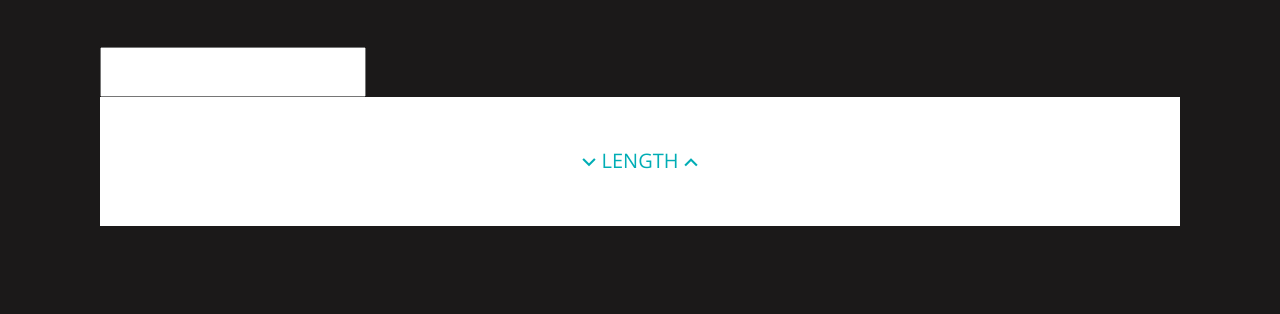
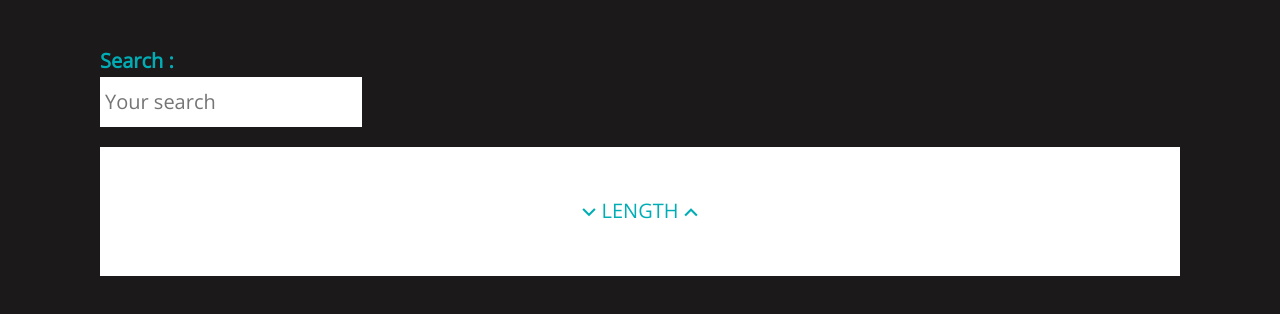
Before and after one commit to sebastien-d-me/Wealth-Health, a React app in the folder projet/: page /list in a window 1280 px wide. Shown: the part 222-536 px from the top of the page. Built offline with nearby package versions, Linux system fonts and the light colour scheme.

Commit message:
Amelioration visuelle de la recherche

```diff
--- a/projet/src/components/DataTable/DataTable.css
+++ b/projet/src/components/DataTable/DataTable.css
@@ -1,3 +1,8 @@
+/* Search */
+.data-search {
+    margin-bottom: 20px;
+}
+
 /* Table */
 .data-table {
     border-collapse: collapse;
--- a/projet/src/components/DataTable/DataTable.js
+++ b/projet/src/components/DataTable/DataTable.js
@@ -59,8 +59,9 @@ function DataTable({data, nameData}) {
     return(
         <>
             {/* Recherche */}
-            <div>
-                <input type="search" onChange={e => setDataSearchInput(e.target.value)}/>
+            <div className="data-search">
+                <label htmlFor="search">Search</label>
+                <input id="search" name="search" onChange={e => setDataSearchInput(e.target.value)} placeholder="Your search" type="search" />
             </div>
 
             {/* Tableau */}
--- a/projet/src/pages/Create/Create.css
+++ b/projet/src/pages/Create/Create.css
@@ -36,6 +36,7 @@ label::after {
 /* Input / Select */
 input, select {
     box-sizing: border-box;
+    border: 0;
     font-size: 20px;
     height: 50px;
     padding: 0 5px;
```
